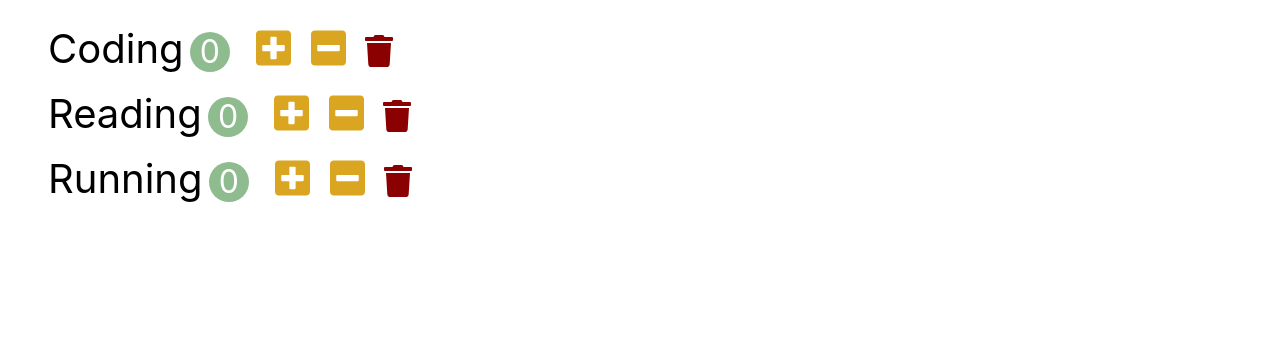
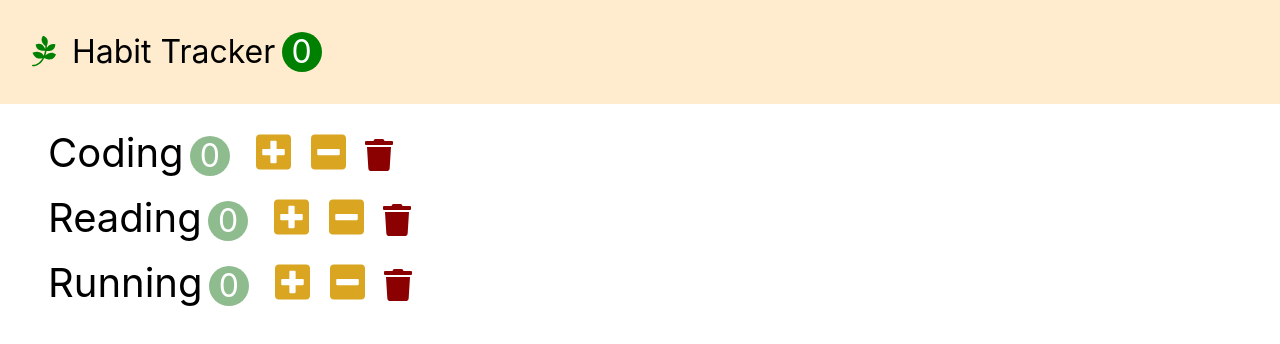
Before and after one commit to JeongbinYoon/habit-tracker, a React (Create React App) app: page / in a window 1280 px wide. Shown: the top 344 px of the page. Built offline with nearby package versions, Linux system fonts and the light colour scheme.

Commit message:
Make Header & Move state

```diff
--- a/src/App.css
+++ b/src/App.css
@@ -1,7 +1,35 @@
+* {
+  box-sizing: border-box;
+}
+
 button {
   outline: none;
   border: 0;
   cursor: pointer;
+}
+
+.header {
+  font-size: 2rem;
+  padding: 1em;
+  background-color: blanchedalmond;
+}
+
+.header-logo {
+  color: green;
+  margin-right: 0.5em;
+}
+
+.header-count {
+  display: inline-block;
+  text-align: center;
+  font-size: 2rem;
+  width: 2.5rem;
+  height: 2.5rem;
+  line-height: 2.5rem;
+  margin-left: 0.2em;
+  background-color: green;
+  color: white;
+  border-radius: 50%;
 }
 
 .habit {
--- a/src/app.jsx
+++ b/src/app.jsx
@@ -1,8 +1,52 @@
+import React, { Component } from "react";
 import "./app.css";
 import Habits from "./components/habits";
+import Header from "./components/header";
 
-function App() {
-  return <Habits />;
+class App extends Component {
+  state = {
+    habits: [
+      { id: 0, name: "Coding", count: 0 },
+      { id: 1, name: "Reading", count: 0 },
+      { id: 2, name: "Running", count: 0 },
+    ],
+  };
+
+  handleIncrement = (habit) => {
+    const habits = [...this.state.habits];
+    const index = habits.indexOf(habit);
+    habits[index].count++;
+    this.setState({ habits });
+  };
+
+  handleDecrement = (habit) => {
+    const habits = [...this.state.habits];
+    const index = habits.indexOf(habit);
+    const count = habits[index].count - 1;
+    habits[index].count = count < 0 ? 0 : count;
+    this.setState({ habits });
+  };
+
+  handleDelete = (habit) => {
+    const habits = this.state.habits.filter((item) => item.id !== habit.id);
+    this.setState({ habits });
+  };
+
+  render() {
+    return (
+      <>
+        <Header
+          totalCount={this.state.habits.filter((item) => item.count > 0).length}
+        />
+        <Habits
+          habits={this.state.habits}
+          onIncrement={this.handleIncrement}
+          onDecrement={this.handleDecrement}
+          onDelete={this.handleDelete}
+        />
+      </>
+    );
+  }
 }
 
 export default App;
--- a/src/components/habits.jsx
+++ b/src/components/habits.jsx
@@ -2,44 +2,16 @@ import React, { Component } from "react";
 import Habit from "./habit";
 
 class Habits extends Component {
-  state = {
-    habits: [
-      { id: 0, name: "Coding", count: 0 },
-      { id: 1, name: "Reading", count: 0 },
-      { id: 2, name: "Running", count: 0 },
-    ],
-  };
-
-  handleIncrement = (habit) => {
-    const habits = [...this.state.habits];
-    const index = habits.indexOf(habit);
-    habits[index].count++;
-    this.setState({ habits });
-  };
-
-  handleDecrement = (habit) => {
-    const habits = [...this.state.habits];
-    const index = habits.indexOf(habit);
-    const count = habits[index].count - 1;
-    habits[index].count = count < 0 ? 0 : count;
-    this.setState({ habits });
-  };
-
-  handleDelete = (habit) => {
-    const habits = this.state.habits.filter((item) => item.id !== habit.id);
-    this.setState({ habits });
-  };
-
   render() {
     return (
       <ul>
-        {this.state.habits.map((habit) => (
+        {this.props.habits.map((habit) => (
           <Habit
             key={habit.id}
             habit={habit}
-            onIncrement={this.handleIncrement}
-            onDecrement={this.handleDecrement}
-            onDelete={this.handleDelete}
+            onIncrement={this.props.onIncrement}
+            onDecrement={this.props.onDecrement}
+            onDelete={this.props.onDelete}
           />
         ))}
       </ul>
--- /dev/null
+++ b/src/components/header.jsx
@@ -0,0 +1,15 @@
+import React, { Component } from "react";
+
+class Header extends Component {
+  render() {
+    return (
+      <header className="header">
+        <i className="fab fa-pagelines header-logo"></i>
+        <span>Habit Tracker</span>
+        <span className="header-count">{this.props.totalCount}</span>
+      </header>
+    );
+  }
+}
+
+export default Header;
```
